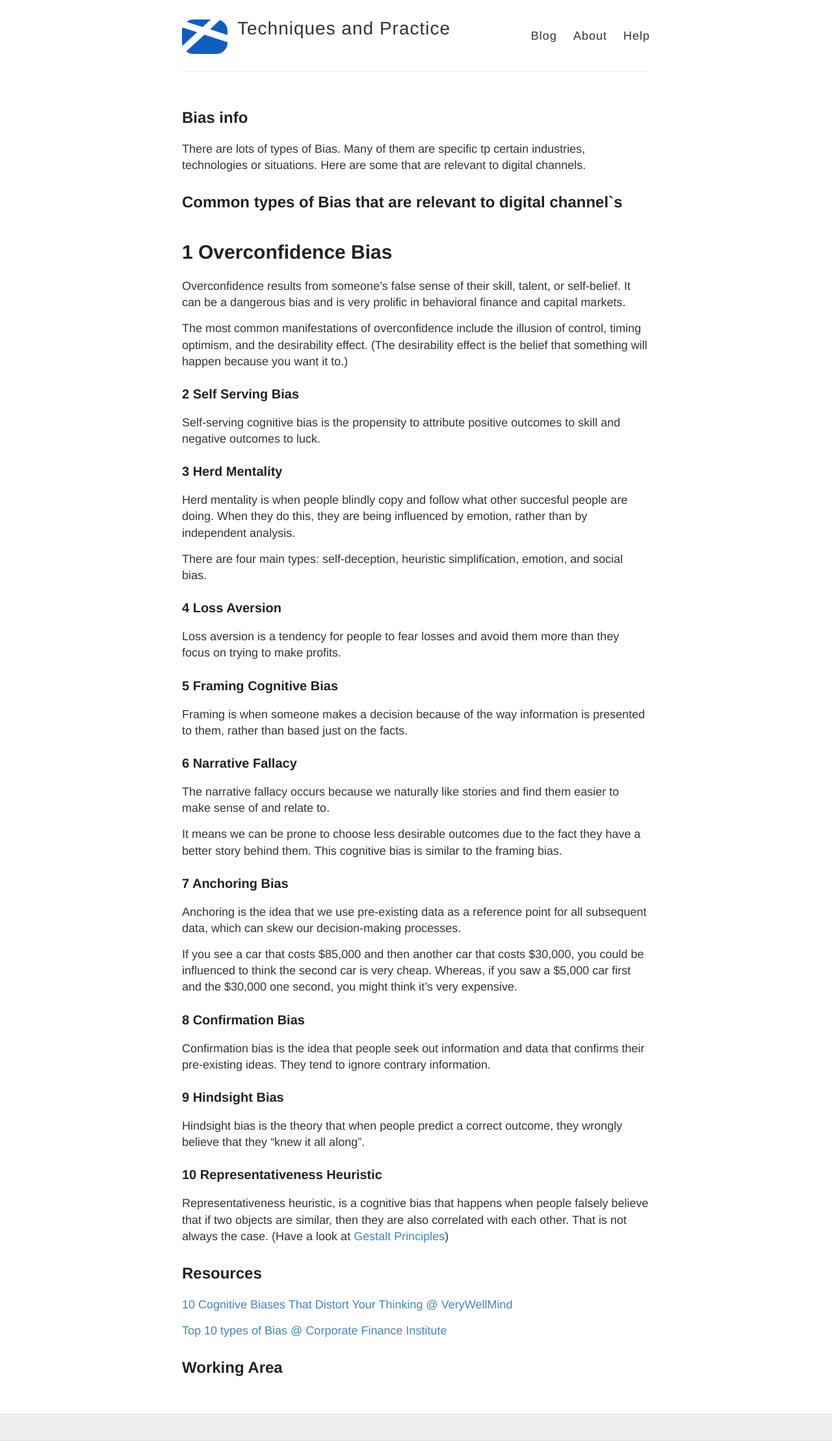
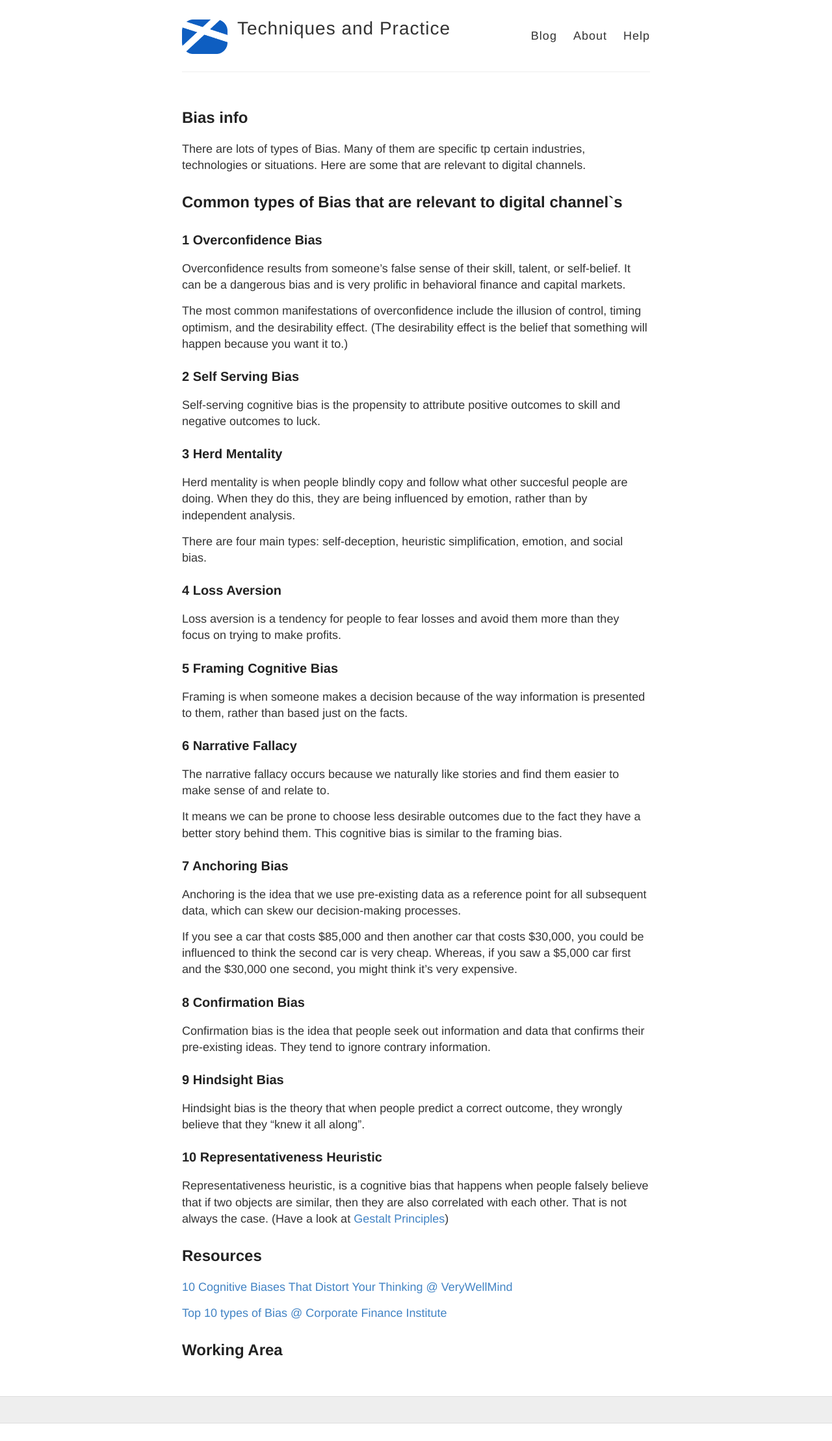
Before and after one commit to scotentSD/practice, a Jekyll site: the page built from bias.md, in a window 1280 px wide. Shown: the whole page at 65% size. Built offline with Jekyll 4.4.1, drawn with Linux system fonts in a browser that asks for light colours; our own code applies the rules of GitHub Pages for plain Markdown files; after the commit the page ends 2190 px from its top, so only the background shows below that.

Commit message:
Update bias.md

```diff
--- a/bias.md
+++ b/bias.md
@@ -4,7 +4,7 @@ Here are some that are relevant to digital channels.
 
 
 ## Common types of Bias that are relevant to digital channel`s
-# 1 Overconfidence Bias
+### 1 Overconfidence Bias
 Overconfidence results from someone’s false sense of their skill, talent, or self-belief. It can be a dangerous bias and is very prolific in behavioral finance and capital markets.
 >The most common manifestations of overconfidence include the illusion of control, timing optimism, and the desirability effect. (The desirability effect is the belief that something will happen because you want it to.)
 
```
